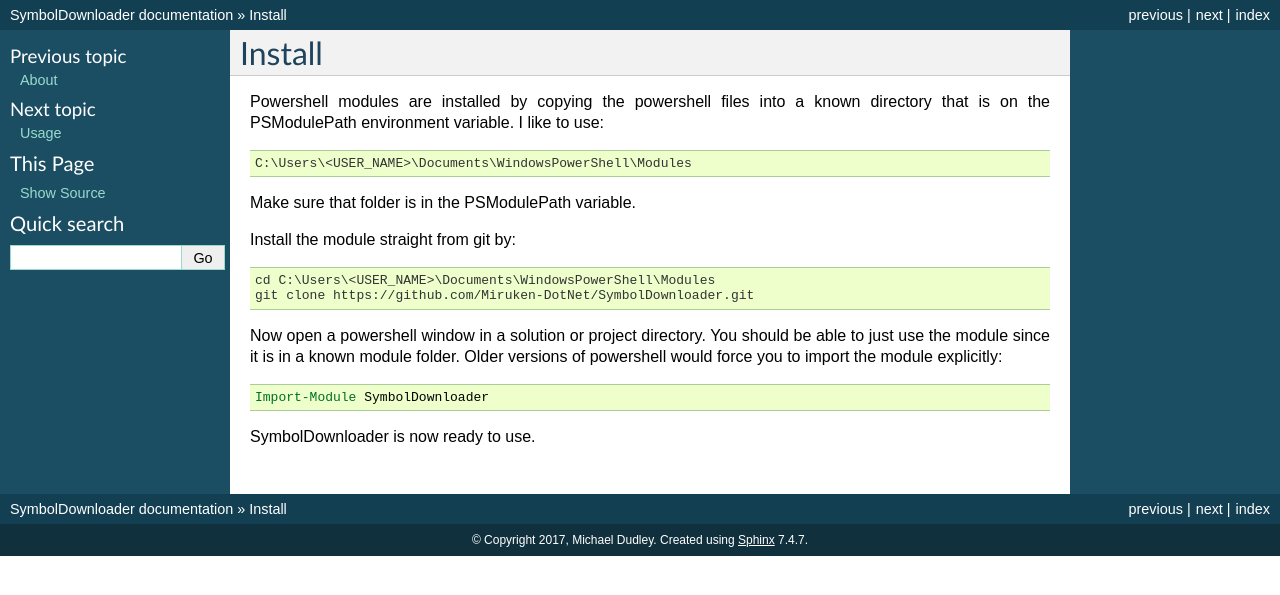
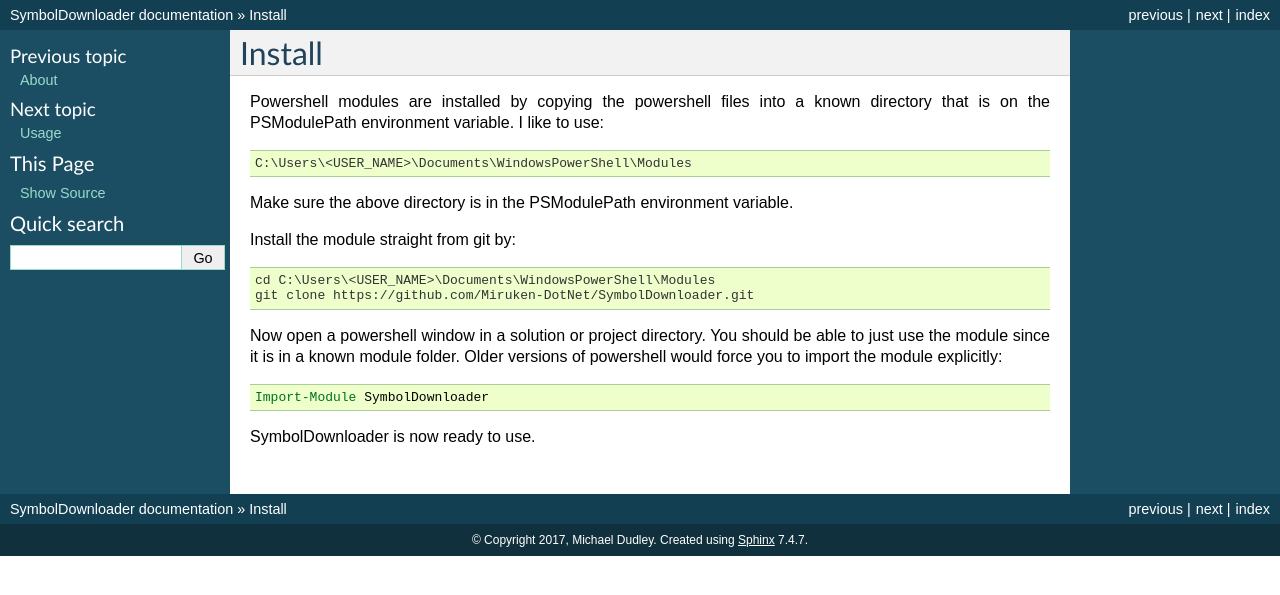
Before and after one commit to Miruken-DotNet/SymbolDownloader, a Sphinx documentation site: the page built from Doc/article/en-US/install.rst, in a window 1280 px wide. Shown: the top 595 px of the page. Built offline with Sphinx 7.4.7, drawn with Linux system fonts in a browser that asks for light colours.

Commit message:
Update install.rst

```diff
--- a/Doc/article/en-US/install.rst
+++ b/Doc/article/en-US/install.rst
@@ -8,7 +8,7 @@
 
 	C:\Users\<USER_NAME>\Documents\WindowsPowerShell\Modules
 
-Make sure that folder is in the PSModulePath variable.
+Make sure the above directory is in the PSModulePath environment variable.
 
 Install the module straight from git by:
 
```
